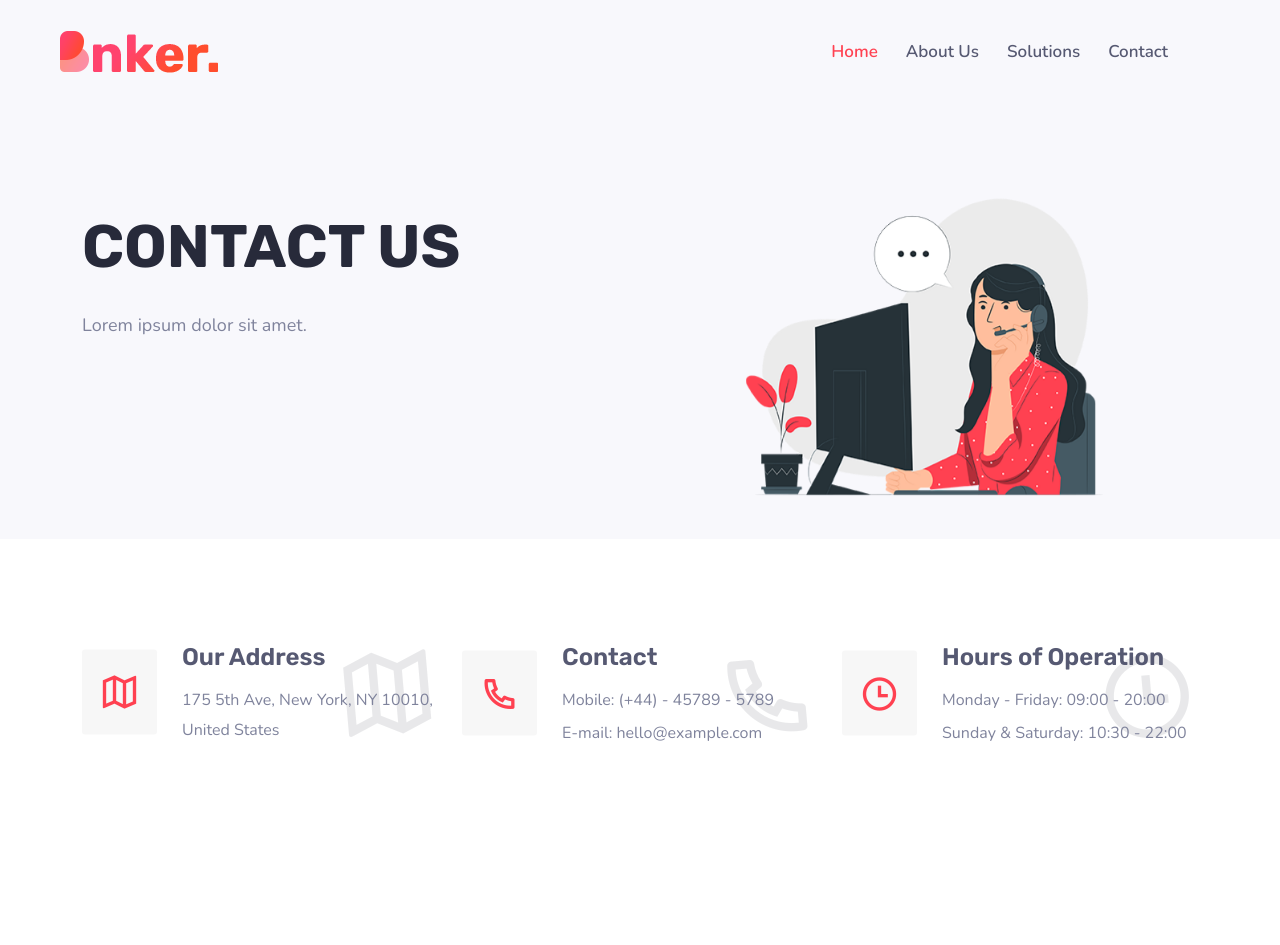
After one commit to Deathkon/test1, a Django app: page /contact in a window 1280 px wide. The commit adds this page. Shown: the top 945 px of the page. Run offline with Django 4.2, Linux system fonts and the light colour scheme; some libraries are stand-ins or nearby versions.

Commit message:
Fix contact

```diff
--- /dev/null
+++ b/home_view/templates/contact.html
@@ -0,0 +1,150 @@
+{% extends 'base.html' %}
+{% load static %}
+
+{% block title %} contact {% endblock %}
+
+{% block content %}
+
+
+    <!-- Breadcrumb -->
+    <div class="banner-section position-relative">
+        <!-- Container -->
+        <div class="container">
+            <!-- row -->
+            <div class="row">
+                <!-- col  -->
+                <div class="col-md-6">
+                    <div class="banner-content banner-padding">
+                        <h3 class="title">CONTACT US</h3>
+                        <p>Lorem ipsum dolor sit amet.
+                        </p>
+                    </div>
+                </div>
+                <!-- /col -->
+                <!-- col -->
+                <div class="col-md-6 mt-7 mt-md-0">
+                    <div class="banner-content scene banner-img">
+                        <div data-depth="0.2">
+                            <img src="{% static 'images/bg/4.png' %}" alt="img" />
+                        </div>
+                    </div>
+                </div>
+                <!-- /col -->
+            </div>
+            <!-- /row -->
+        </div>
+        <!-- /Container -->
+    </div>
+    <!-- /Breadcrumb -->
+
+    <!-- Contact Info -->
+    <div class="contact-info-area pt-100 pb-70">
+        <!-- Container -->
+        <div class="container">
+            <!-- row -->
+            <div class="row">
+                <!-- col -->
+                <div class="col-lg-4 col-md-6">
+                    <div class="contact-info-box">
+                        <div class="back-icon">
+                            <i class="ri-map-2-line"></i>
+                        </div>
+                        <div class="icon">
+                            <i class="ri-map-2-line"></i>
+                        </div>
+                        <h3>Our Address</h3>
+                        <p>175 5th Ave, New York, NY 10010, United States</p>
+                    </div>
+                </div>
+                <!-- /col -->
+                <!-- col -->
+                <div class="col-lg-4 col-md-6">
+                    <div class="contact-info-box">
+                        <div class="back-icon">
+                            <i class="ri-phone-line"></i>
+                        </div>
+                        <div class="icon">
+                            <i class="ri-phone-line"></i>
+                        </div>
+                        <h3>Contact</h3>
+                        <p>Mobile: <a href="tel:+44457895789">(+44) - 45789 - 5789</a></p>
+                        <p>E-mail: <a href="mailto:hello@aloa.com">hello@example.com</a></p>
+                    </div>
+                </div>
+                <!-- /col -->
+                <!-- col -->
+                <div class="col-lg-4 col-md-6 offset-lg-0 offset-md-3">
+                    <div class="contact-info-box">
+                        <div class="back-icon">
+                            <i class="ri-time-line"></i>
+                        </div>
+                        <div class="icon">
+                            <i class="ri-time-line"></i>
+                        </div>
+                        <h3>Hours of Operation</h3>
+                        <p>Monday - Friday: 09:00 - 20:00</p>
+                        <p>Sunday & Saturday: 10:30 - 22:00</p>
+                    </div>
+                </div>
+                <!-- /col -->
+            </div>
+            <!-- /row -->
+        </div>
+        <!-- /Container -->
+    </div>
+    <!-- /Contact Info -->
+
+    <!-- Contact -->
+    <div class="contact-section">
+        <!-- Container -->
+        <div class="container">
+            <!-- row -->
+            <div class="row clearfix">
+                <!-- col -->
+                <div class="col-lg-6">
+                    <div class="map-site ml-15">
+                        <iframe
+                            src="https://www.google.com/maps/embed?pb=!1m14!1m12!1m3!1d14709.912151828446!2d89.5403187!3d22.82179695!2m3!1f0!2f0!3f0!3m2!1i1024!2i768!4f13.1!5e0!3m2!1sen!2sbd!4v1570748232408!5m2!1sen!2sbd"
+                            style="border:0;" allowfullscreen=""></iframe>
+                    </div>
+                </div>
+                <!-- /col -->
+                <!-- col -->
+                <div class="col-lg-6 col-md-12 col-sm-12 form-column">
+                    <div class="form-inner">
+                        <h3>Let’s Conversation<br />with Bnker</h3>
+                        <form method="post" action="#" id="contact-form" class="default-form">
+                            <div class="row clearfix">
+                                <div class="col-lg-12 col-md-12 col-sm-12 form-group contact-icon contacts-name">
+                                    <input type="text" name="username" placeholder="Your name *" required="">
+                                </div>
+                                <div class="col-lg-12 col-md-12 col-sm-12 form-group contact-icon contacts-email">
+                                    <input type="email" name="email" placeholder="Your mail *" required="">
+                                </div>
+                                <div class="col-lg-12 col-md-12 col-sm-12 form-group contact-icon contacts-phone">
+                                    <input type="text" name="phone" placeholder="Your Phone *" required="">
+                                </div>
+                                <div class="col-lg-12 col-md-12 col-sm-12 form-group  contact-icon contacts-subject">
+                                    <input type="text" name="subject" placeholder="Subject *" required="">
+                                </div>
+                                <div class="col-lg-12 col-md-12 col-sm-12 form-group contact-icon contacts-message">
+                                    <textarea name="message" placeholder="Message..."></textarea>
+                                </div>
+                                <div class="col-lg-12 col-md-12 col-sm-12 form-group message-btn">
+                                    <button class="btn theme-btn-1" type="submit" name="submit-form">Send
+                                        now</button>
+                                </div>
+                            </div>
+                        </form>
+                    </div>
+                </div>
+                <!-- col -->
+            </div>
+            <!-- /row -->
+        </div>
+        <!-- Container -->
+    </div>
+    <!-- /Contact -->
+
+
+{% endblock %}
--- a/home_view/urls.py
+++ b/home_view/urls.py
@@ -6,4 +6,5 @@ urlpatterns = [
     path('', home, name="home_view"),
     path('about', about, name="about"),
     path('solution', solution, name="solution"),
+    path('contact', contact, name="contact"),
 ]
--- a/home_view/views.py
+++ b/home_view/views.py
@@ -10,5 +10,10 @@ def home(request):
 def about(request):
     return render(request, 'about.html')
 
+
 def solution(request):
     return render(request, 'solution.html')
+
+
+def contact(request):
+    return render(request, 'contact.html')
--- a/templates/partial/head.html
+++ b/templates/partial/head.html
@@ -31,7 +31,7 @@
                             <li class="nav-item"><a href="{% url 'solution' %}" class="nav-link">Solutions </a>
                             </li>
 
-                            <li class="nav-item"><a href="#" class="nav-link">Contact </a>
+                            <li class="nav-item"><a href="{% url 'contact' %}" class="nav-link">Contact </a>
                             </li>
 
                         </ul>
```
